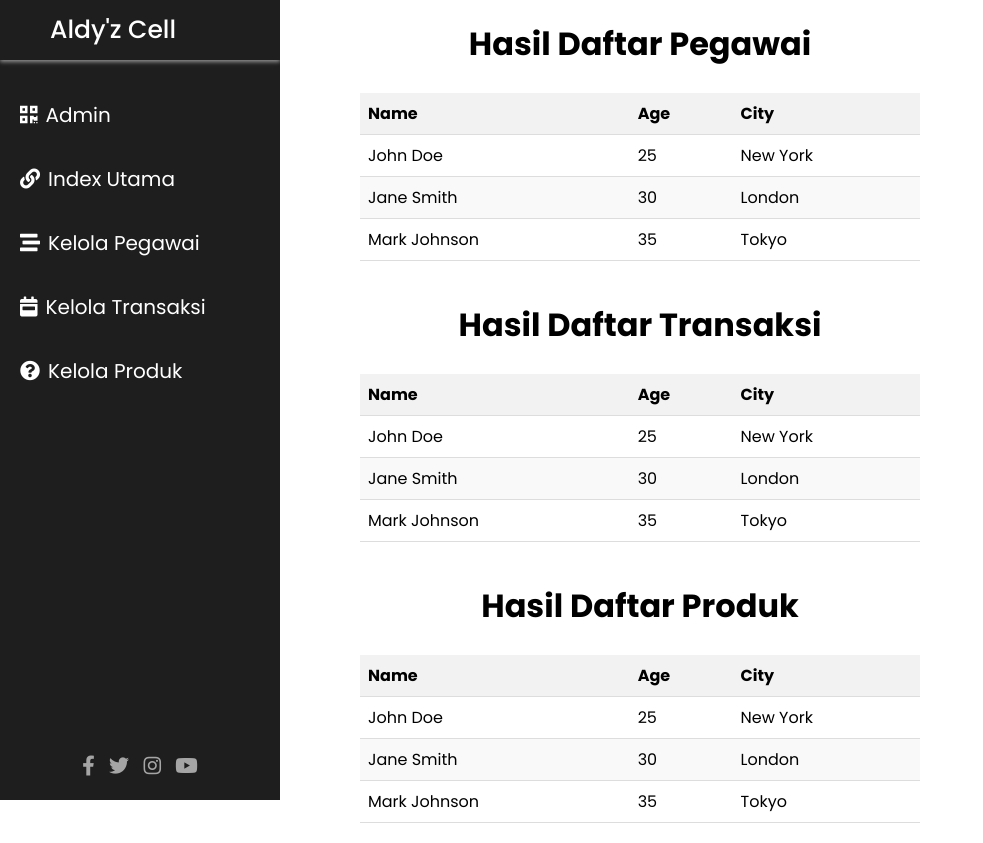
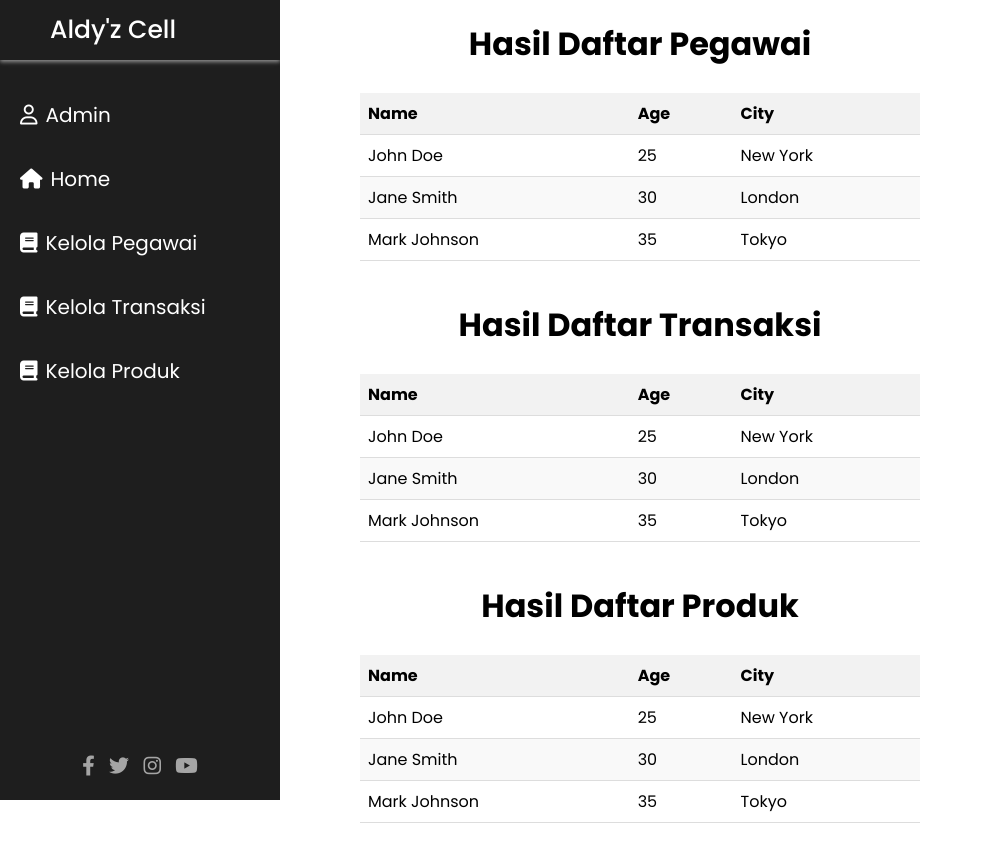
Before and after one commit to PBLHADAH/accounting_web, a PHP site: page /Index/index.php in a window 1280 px wide. Shown: the whole page, without its empty margins (0-983 px from the left). Run offline with PHP 8.4, Linux system fonts and the light colour scheme.

Commit message:
update hanif dashboard

```diff
--- a/Index/index.php
+++ b/Index/index.php
@@ -6,7 +6,8 @@
   <meta name="viewport" content="width=device-width, initial-scale=1.0">
   <title>Aldy'z Cell</title>
   <link rel="stylesheet" href="styles.css">
-  <link rel="stylesheet" href="https://cdnjs.cloudflare.com/ajax/libs/font-awesome/5.15.2/css/all.min.css" />
+  <!-- <link rel="stylesheet" href="https://cdnjs.cloudflare.com/ajax/libs/font-awesome/5.15.2/css/all.min.css" /> -->
+  <link rel="stylesheet" href="https://cdnjs.cloudflare.com/ajax/libs/font-awesome/6.4.0/css/all.min.css">
 
   <!-- kodingan css -->
   <style>
@@ -195,19 +196,15 @@ tr:hover {
       <div class="logo">
         <a href="#">Aldy'z Cell</a>
       </div>
-      <div class="btn_two">
-        <label for="check">
-          <i class="fas fa-times"></i>
-        </label>
-      </div>
+
       <div class="menu">
         <!-- icon -->
         <ul>
-          <li><i class="fas fa-qrcode"></i><a href="#">Admin</a></li>
-          <li><i class="fas fa-link"></i><a href="#">Index Utama</a></li>
-          <li><i class="fas fa-stream"></i><a href="#">Kelola Pegawai</a></li>
-          <li><i class="fas fa-calendar-week"></i><a href="#">Kelola Transaksi</a></li>
-          <li><i class="fas fa-question-circle"></i><a href="#">Kelola Produk</a></li>
+          <li><i class="fa-regular fa-user"></i><a href="#">Admin</a></li>
+          <li><i class="fa-solid fa-house"></i><a href="#">Home</a></li>
+          <li><i class="fa-solid fa-book"></i><a href="#">Kelola Pegawai</a></li>
+          <li><i class="fa-solid fa-book"></i><a href="#">Kelola Transaksi</a></li>
+          <li><i class="fa-solid fa-book"></i><a href="#">Kelola Produk</a></li>
         </ul>
       </div>
 
```
